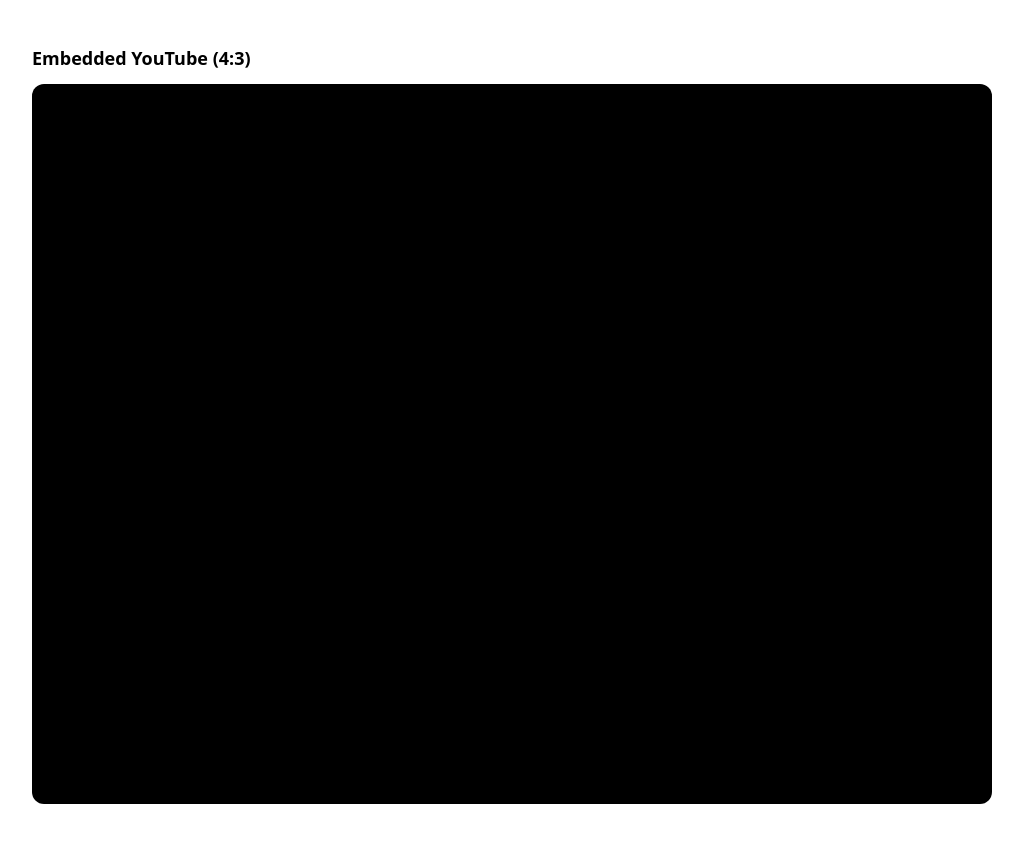
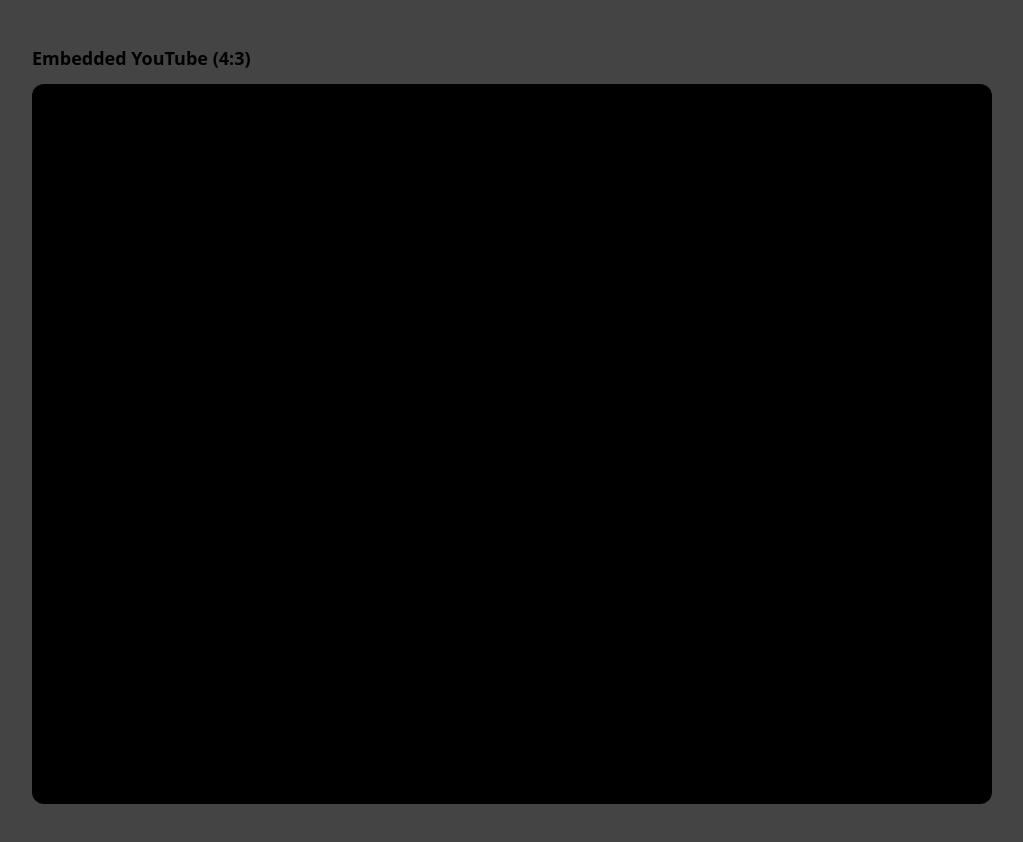
Before and after one commit to jordankaiser/youtube-4-3-embed, a plain HTML site: page index.html in a window 1280 px wide. Shown: the whole page, without its empty margins (128-1151 px from the left). Drawn offline with Linux system fonts and the light colour scheme.

Commit message:
change bg color

```diff
--- a/index.html
+++ b/index.html
@@ -14,7 +14,7 @@
       place-items: center;
       min-height: 100svh;
       padding: 24px;
-      background: Canvas;
+      background-color: rgb(68, 68, 68);
       color: CanvasText;
     }
     .wrap {
```
